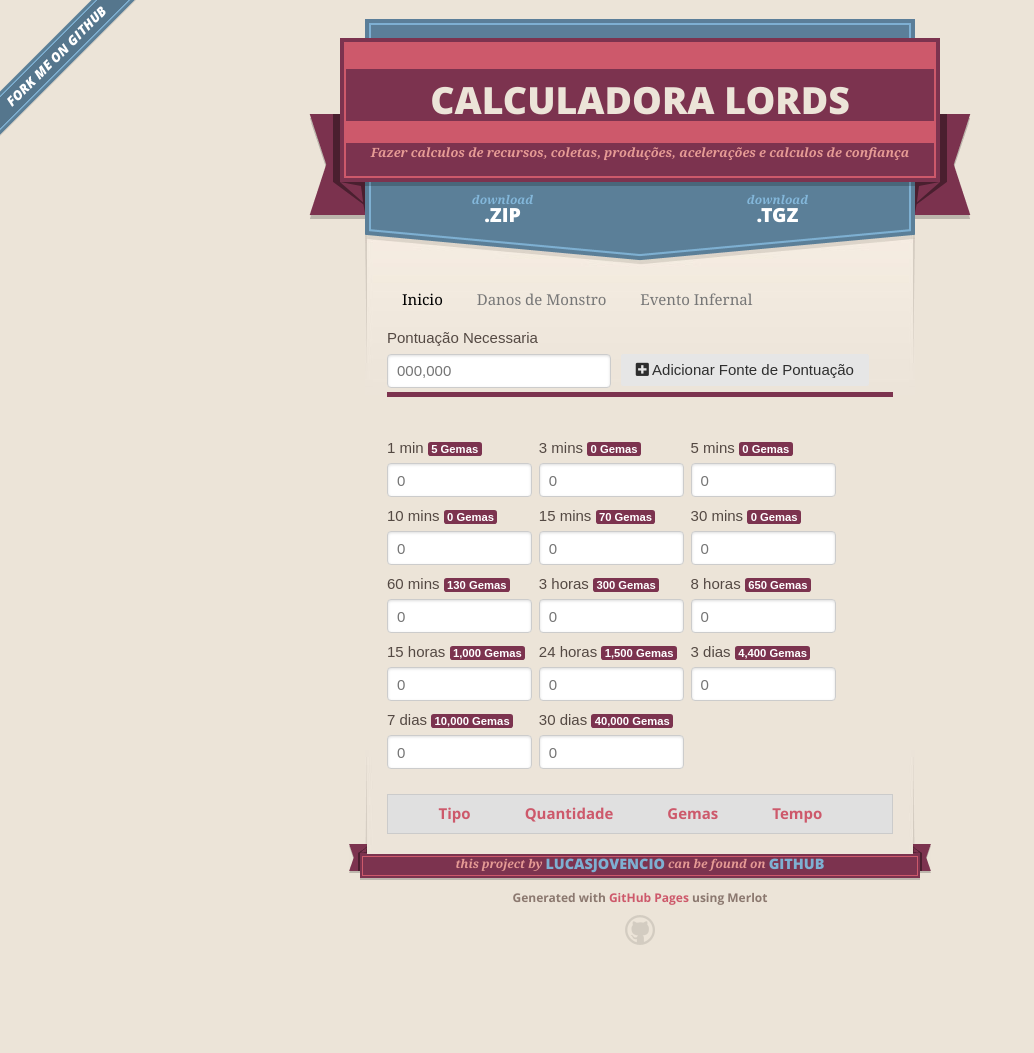
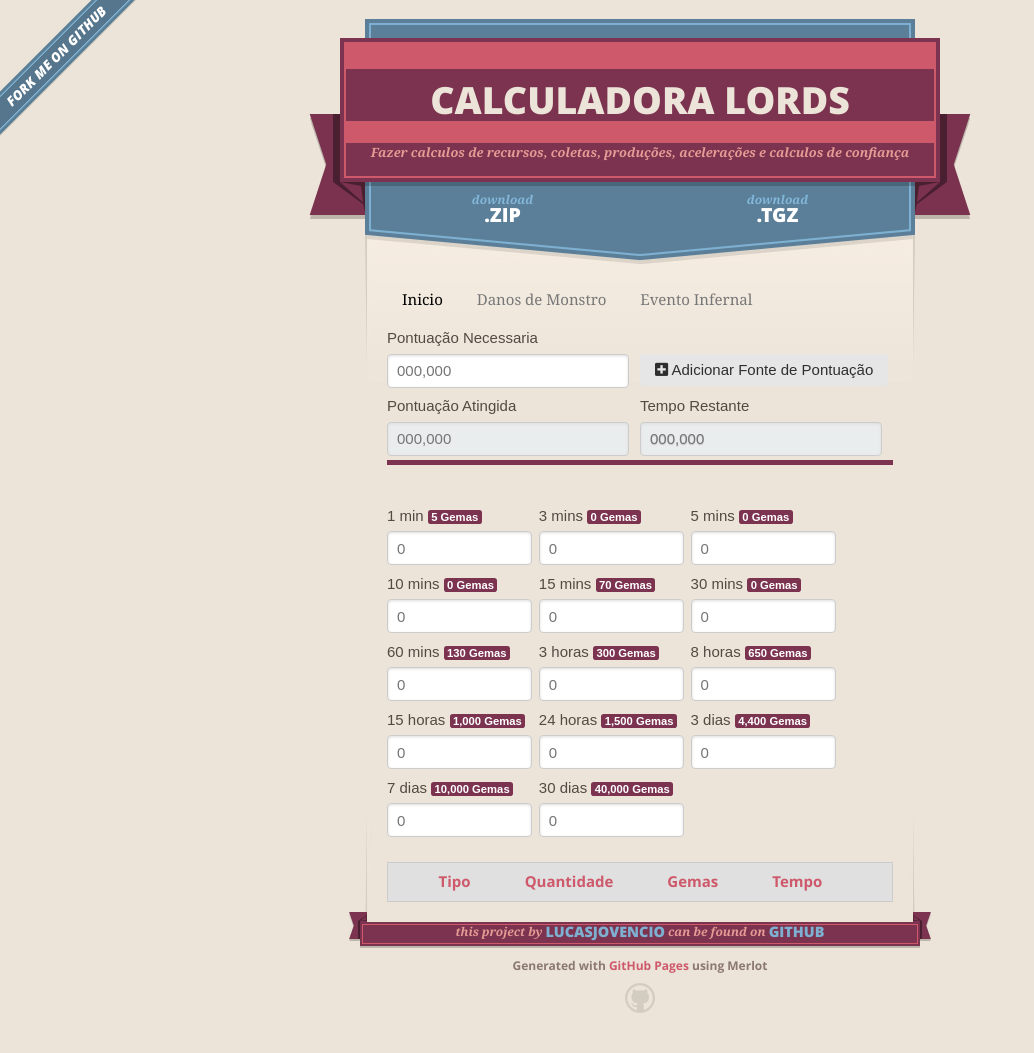
Before and after one commit to lucasjovencio/lordesmobile, a Jekyll site: the page built from evento-infernal.md, in a window 1280 px wide. Shown: the whole page, without its empty margins (0-1034 px from the left). Built offline with Jekyll 4.4.1, drawn with Linux system fonts in a browser that asks for light colours; nearby versions of some CDN libraries; before the commit the page ends 985 px from its top, so only the background shows below that.

Commit message:
Update infernal.html

```diff
--- a/_includes/infernal.html
+++ b/_includes/infernal.html
@@ -15,6 +15,17 @@
                         Adicionar Fonte de Pontuação
                     </button>
                 </div>
+
+                <div class="pure-u-1-2 pure-u-md-1-2 infernal_informacoes_extras">
+                    <label for="min">Pontuação Atingida</label>
+                    <input data-mask="000,000" data-mask-reverse="true" id="pontu-atingida" class="pure-u-23-24 pure-button-primary" type="text" step="any" placeholder="000,000" autocomplete="off"  disabled="true">
+                </div>
+
+                <div class="pure-u-1-2 pure-u-md-1-2 infernal_informacoes_extras">
+                    <label for="min">Tempo Restante</label>
+                    <input data-mask="00 D 00:00" data-mask-reverse="true" id="pontu-restante" class="pure-u-23-24 button-secondary" type="text" step="any" placeholder="000,000" autocomplete="off" disabled="true">
+                </div>
+
             </div>
             <hr class="hr-fonte-pontuacao">
             <div class="html-fonte" id="html-fonte">
```
